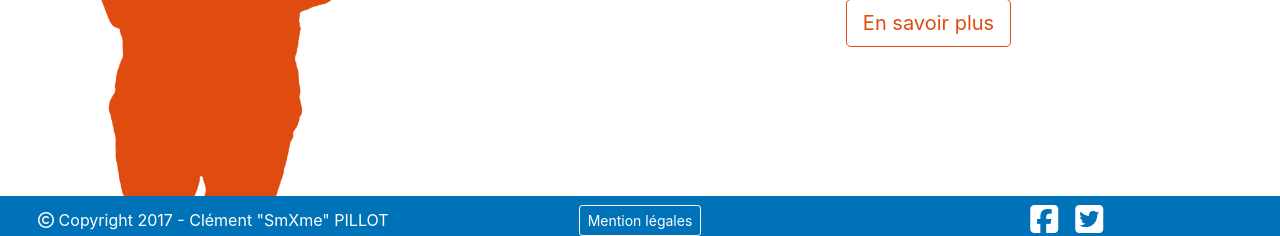
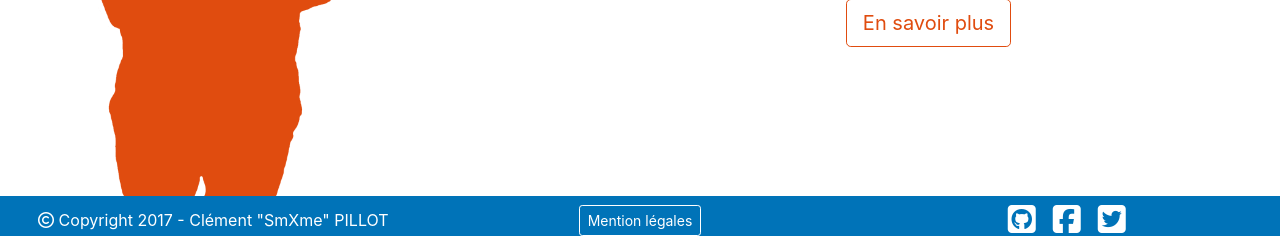
Before and after one commit to SmXme/portfolioBS, a PHP site: page / in a window 1280 px wide. Shown: the part 564-800 px from the top of the page. Run offline with PHP 8.4, Linux system fonts and the light colour scheme; some libraries are stand-ins or nearby versions.

Commit message:
Added a github icon in the footer

```diff
--- a/view/footer.php
+++ b/view/footer.php
@@ -6,7 +6,8 @@
 		<a href="index.php?page=mentions" class="btn btn-sm btn-outline m-0" id="btnLinkMentions" role="button" aria-disabled="true">Mention légales</a>
 	</div>
 	<div id="divFooterRS" class="p-0 col-sm-6 col-md-6 col-lg-4">
-		<a href="https://www.facebook.com/SmXme/" target="_blank"><i class="fa fa-facebook-square" aria-hidden="true"></i></a>
+		<a href="https://github.com/SmXme/" target="_blank"><i class="fa fa-github-square" aria-hidden="true"></i></i></a>
+		<a href="https://www.facebook.com/SmXme/" target="_blank"><i class="fa fa-facebook-square ml-2" aria-hidden="true"></i></a>
 		<a href="https://www.twitter.com/_smxme" target="_blank"><i class="fa fa-twitter-square ml-2" aria-hidden="true"></i></a>
 	</div>
 </footer>
```
